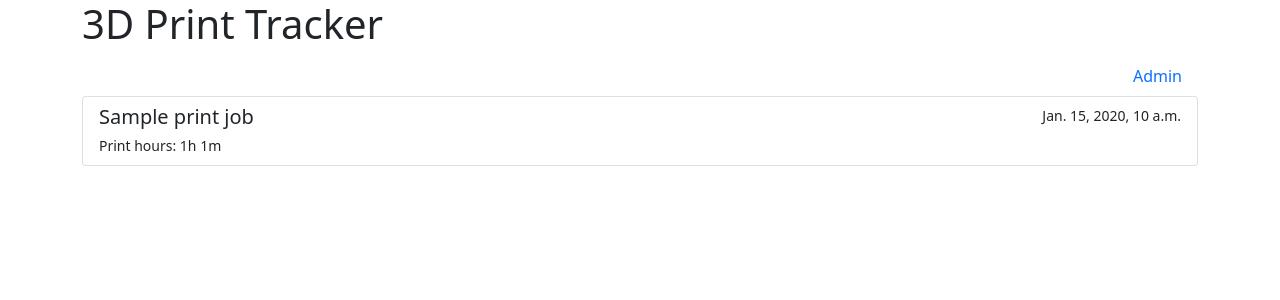
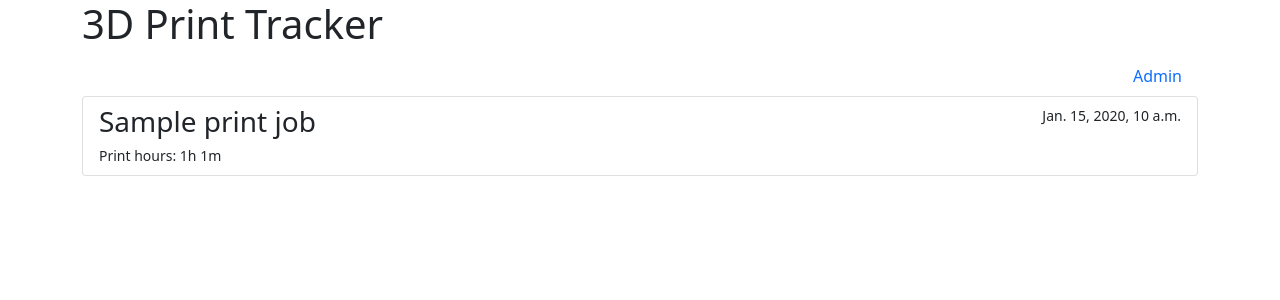
Before and after one commit to miotke/print_tracker, a Django app: template templates/base.html in a window 1280 px wide. Shown: the top 300 px of the page. Run offline with Django 3.2, Linux system fonts and the light colour scheme; the template is opened without the code that fills it: most values are stand-ins (such as "Sample title", 1, 10 or a date in 2020).

Commit message:
Formatting (#14)
* Formatting

* Fixed formatting on HTML

```diff
--- a/Print_Tracker/models.py
+++ b/Print_Tracker/models.py
@@ -16,6 +16,7 @@ class PrintTracker(models.Model):
     color = models.CharField(max_length=100, blank=True)
     gcode_file = models.FileField(blank=True)
 
+
     def save(self):
         super().save()
 
--- a/templates/base.html
+++ b/templates/base.html
@@ -25,7 +25,7 @@
             {% for print_job in print_jobs %}
                 <a href="#" class="list-group-item list-group-item-action" aria-current="true">
                     <div class="d-flex w-100 justify-content-between">
-                    <h5 class="mb-1">{{ print_job.print_name }}</h5>
+                        <h3 class="mb-1">{{ print_job.print_name }}</h3>
                         <small>{{ print_job.date_of_print }}</small>
                     </div>
                     <small>Print hours: {{ print_job.total_hours_printed}}h {{print_job.total_minutes_printed}}m</small>
```
Lines whose indentation alone changed are shown as unchanged.
